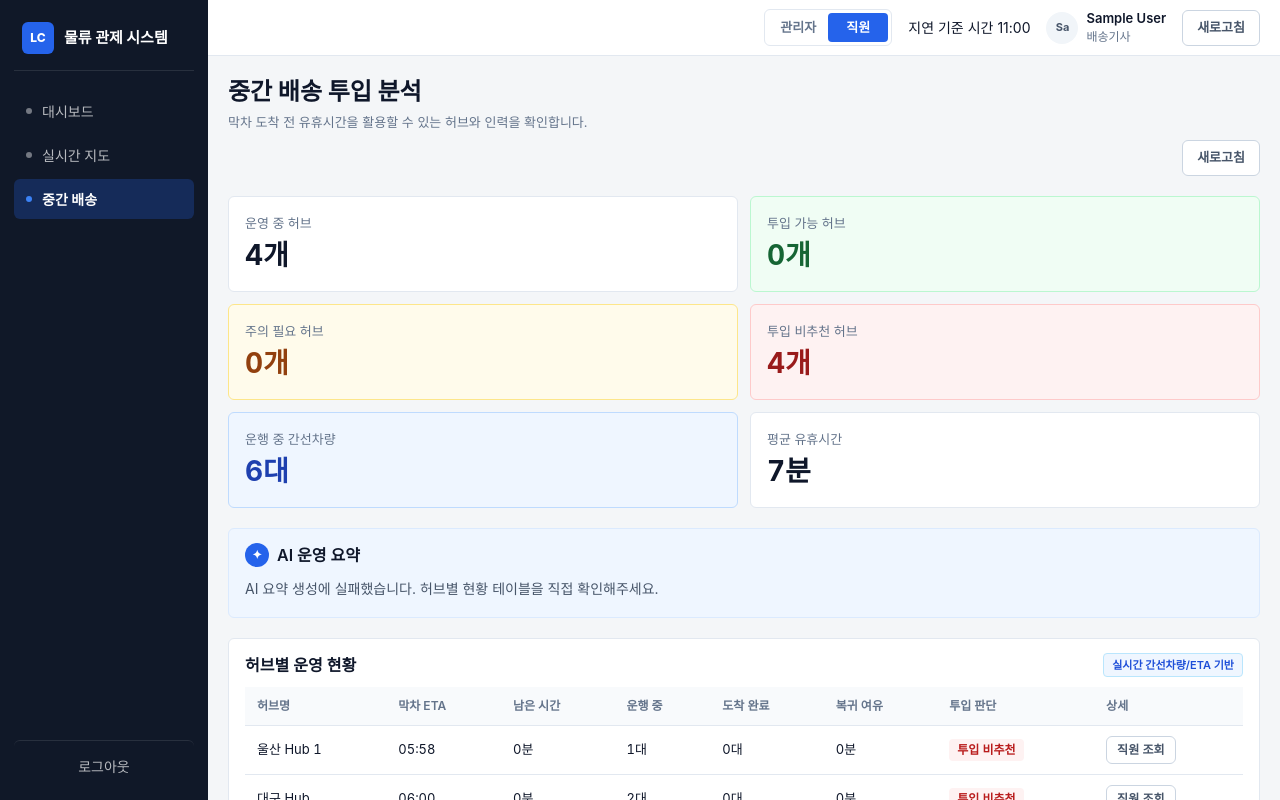
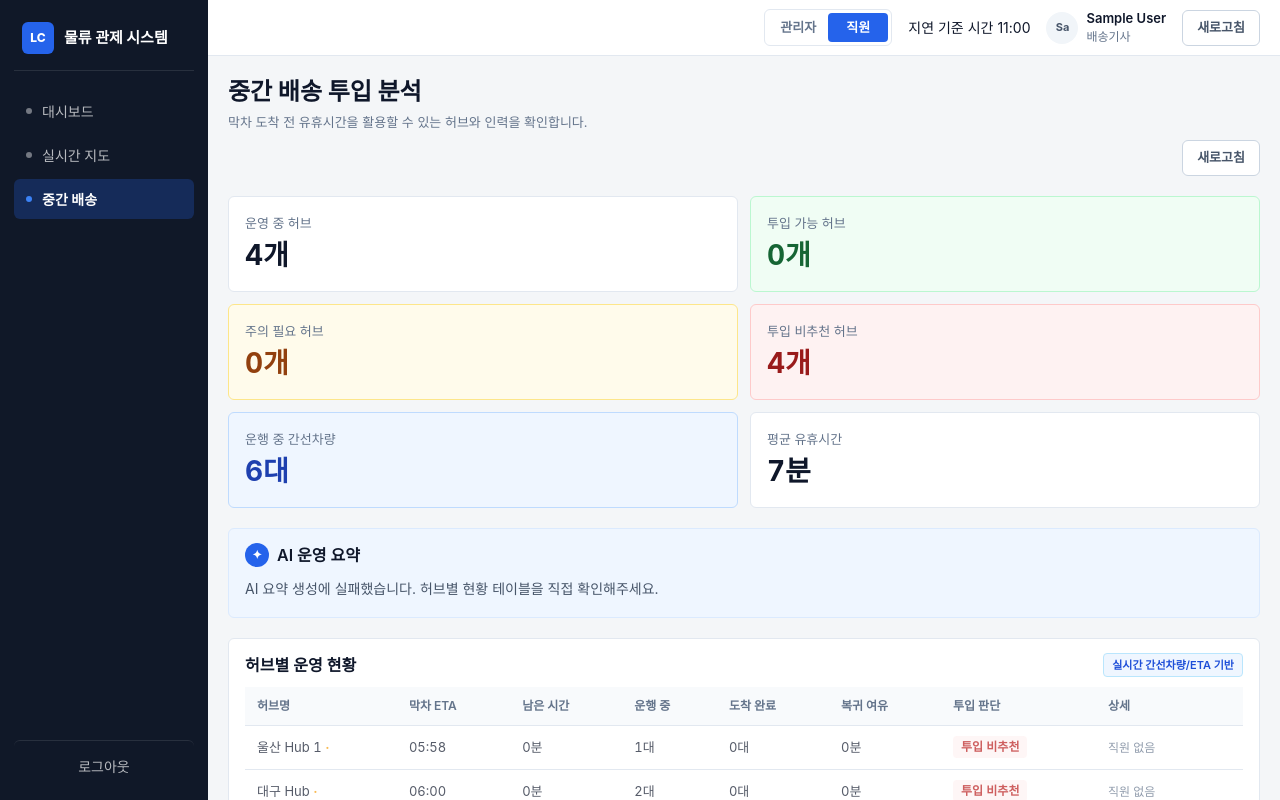
Before and after one commit to yj0602/logistics-dashboard, a React (Vite) app: page /delivery-analysis in a window 1280 px wide. Shown: the top 800 px of the page. Built offline with nearby package versions, Linux system fonts and the light colour scheme; no server answers; sample sign-in values are in the browser's storage.

Commit message:
hub 직원 목록 조회 개선

```diff
--- a/src/components/delivery-analysis/AdminDeliveryAnalysis.tsx
+++ b/src/components/delivery-analysis/AdminDeliveryAnalysis.tsx
@@ -8,6 +8,7 @@ import { HubDetailPanel } from './HubDetailPanel'
 import { HubOperationTable } from './HubOperationTable'
 import { getAdminAnalysis } from '../../services/deliveryAnalysisService'
 import { getEmployeesByHubId, getEmployeesWithOrdersByHubId, preloadEmployeeCache } from '../../services/employeeService'
+import { hasAssignedEmployees } from '../../mocks/hubEmployeeMapping'
 import type { IncomingOrdersApiResponse } from '../../types/api'
 import type { AdminAnalysisData, HubDetail, HubEmployee } from '../../types/deliveryAnalysis'
 import type { CurrentUser } from '../../types/auth'
@@ -51,12 +52,27 @@ export function AdminDeliveryAnalysis({ refreshKey }: AdminDeliveryAnalysisProps
     setHubDetailOverride(null)
 
     try {
-      // 먼저 직원 목록만 조회 (이건 캐시에서 바로 반환)
+      const hubRow = data?.hubs.find((h) => h.hubId === hubId)
+      const remainingMinutes = hubRow?.remainingMinutes ?? 0
+
+      // 직원이 할당되지 않은 허브는 API 호출 없이 바로 표시
+      if (!hasAssignedEmployees(hubId)) {
+        const detail: HubDetail = {
+          hubId,
+          hubName: hubRow?.hubName ?? hubId,
+          lastVehicleEta: hubRow?.lastVehicleEta ?? '-',
+          waitingEmployees: 0,
+          employees: [],
+          expectedDeliveries: 0,
+          riskFactors: ['배정된 직원이 없는 허브입니다.'],
+        }
+        setHubDetailOverride(detail)
+        return
+      }
+
+      // 직원이 할당된 허브: 실제 조회
       const employees = await getEmployeesByHubId(hubId)
       console.log(`[AdminAnalysis] Hub ${hubId}: ${employees.length}명 조회됨`)
-
-      const hubRow = data?.hubs.find((h) => h.hubId === hubId)
-      const remainingMinutes = hubRow?.remainingMinutes ?? 0
 
       if (employees.length === 0) {
         // 직원이 없는 허브
--- a/src/components/delivery-analysis/HubOperationTable.tsx
+++ b/src/components/delivery-analysis/HubOperationTable.tsx
@@ -1,4 +1,5 @@
 import type { HubOperationRow, RiskLevel } from '../../types/deliveryAnalysis'
+import { hasAssignedEmployees } from '../../mocks/hubEmployeeMapping'
 
 interface HubOperationTableProps {
   hubs: HubOperationRow[]
@@ -44,13 +45,18 @@ export function HubOperationTable({ hubs, onSelectHub }: HubOperationTableProps)
             </tr>
           </thead>
           <tbody>
-            {hubs.map((hub) => (
+            {hubs.map((hub) => {
+              const hasEmployees = hasAssignedEmployees(hub.hubId)
+              return (
                 <tr
                   key={hub.hubId}
-                className="clickable-row"
+                  className={`clickable-row${!hasEmployees ? ' row-no-employees' : ''}`}
                   onClick={() => onSelectHub(hub.hubId)}
                 >
-                <td>{hub.hubName}</td>
+                  <td>
+                    {hub.hubName}
+                    {!hasEmployees && <span className="no-employee-indicator" title="배정 직원 없음"> ·</span>}
+                  </td>
                   <td>{hub.lastVehicleEta}</td>
                   <td>{hub.remainingMinutes}분</td>
                   <td>{hub.waitingEmployees}대</td>
@@ -62,6 +68,7 @@ export function HubOperationTable({ hubs, onSelectHub }: HubOperationTableProps)
                     </span>
                   </td>
                   <td>
+                    {hasEmployees ? (
                       <button
                         className="btn btn-sm"
                         onClick={(e) => {
@@ -71,9 +78,13 @@ export function HubOperationTable({ hubs, onSelectHub }: HubOperationTableProps)
                       >
                         직원 조회
                       </button>
+                    ) : (
+                      <span className="text-muted">직원 없음</span>
+                    )}
                   </td>
                 </tr>
-            ))}
+              )
+            })}
           </tbody>
         </table>
       </div>
--- a/src/index.css
+++ b/src/index.css
@@ -1869,6 +1869,22 @@ dd {
 .risk-high {
   color: var(--color-danger-700);
   background: var(--color-danger-50);
+}
+
+/* ===== No-Employee Hub Indicator ===== */
+
+.row-no-employees {
+  opacity: 0.7;
+}
+
+.no-employee-indicator {
+  color: var(--color-warning-500, #f59e0b);
+  font-weight: 700;
+}
+
+.text-muted {
+  color: var(--text-tertiary);
+  font-size: 12px;
 }
 
 /* ===== Clickable Row ===== */
--- /dev/null
+++ b/src/mocks/hubEmployeeMapping.ts
@@ -0,0 +1,39 @@
+/**
+ * 데모용 허브-직원 매핑 설정.
+ *
+ * 현재 DB에서 직원이 할당된 허브는 5개뿐이고,
+ * 차량 API가 반환하는 도착 허브는 40개입니다.
+ * 직원이 없는 허브에서 "직원 조회"를 했을 때 근처 직원 보유 허브의
+ * 직원을 참조할 수 있도록 매핑합니다.
+ *
+ * 실제 운영 시에는 DB에서 직원-허브 할당이 정합성 있게 관리되므로
+ * 이 매핑은 제거하면 됩니다.
+ */
+
+/** 직원이 실제 할당된 허브 목록 */
+export const EMPLOYEE_ASSIGNED_HUBS = [
+  'HUB078',
+  'HUB056',
+  'HUB099',
+  'HUB074',
+  'HUB084',
+] as const
+
+/**
+ * 도착 허브 → 직원 보유 허브 매핑.
+ * 직원이 직접 할당된 허브는 자기 자신으로 매핑.
+ * 직원이 없는 허브는 null (매핑 없음).
+ */
+export function getEmployeeMappedHubId(hubId: string): string | null {
+  if (EMPLOYEE_ASSIGNED_HUBS.includes(hubId as typeof EMPLOYEE_ASSIGNED_HUBS[number])) {
+    return hubId
+  }
+  return null
+}
+
+/**
+ * 특정 허브에 직원이 할당되어 있는지 확인.
+ */
+export function hasAssignedEmployees(hubId: string): boolean {
+  return EMPLOYEE_ASSIGNED_HUBS.includes(hubId as typeof EMPLOYEE_ASSIGNED_HUBS[number])
+}
```
Lines whose indentation alone changed are shown as unchanged.
